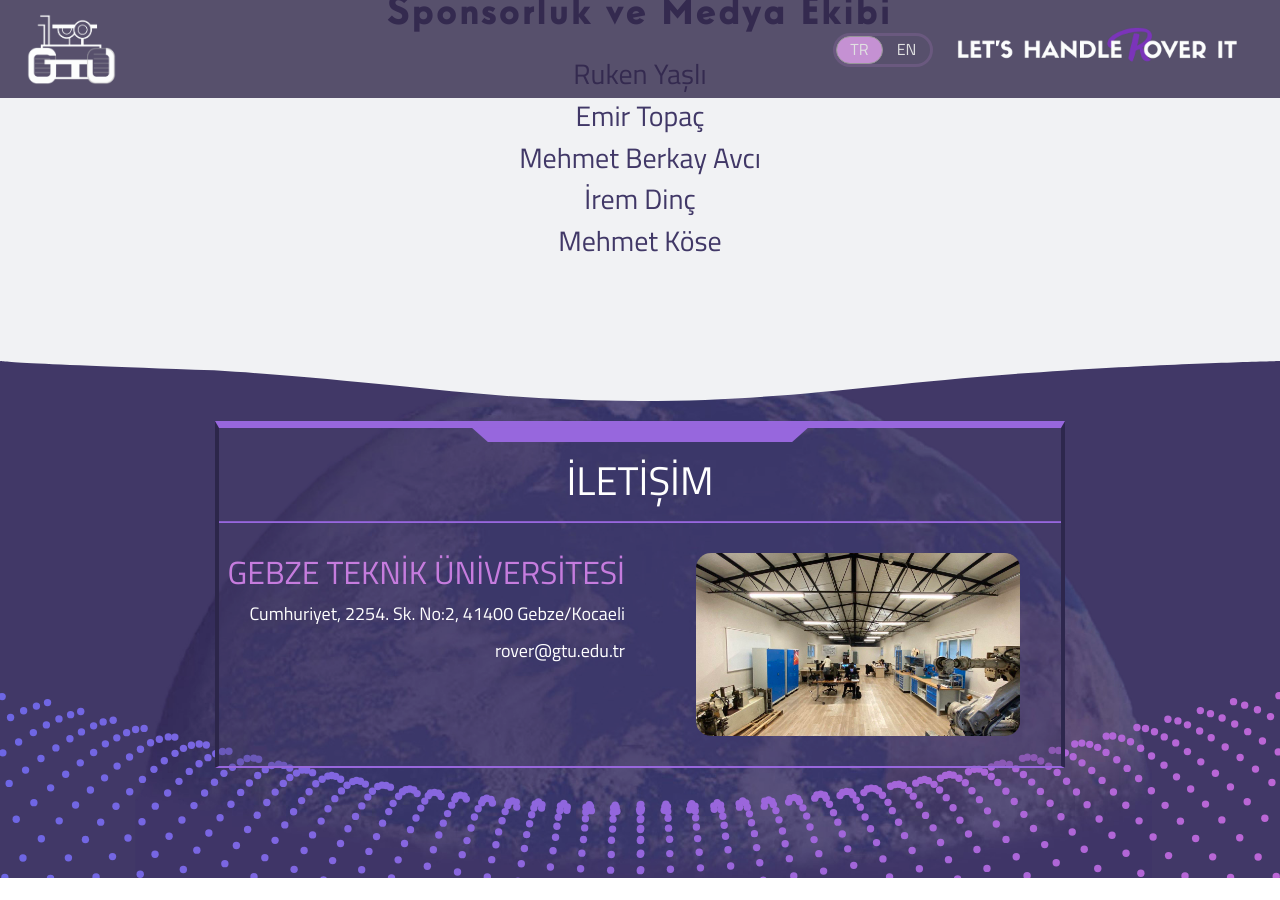
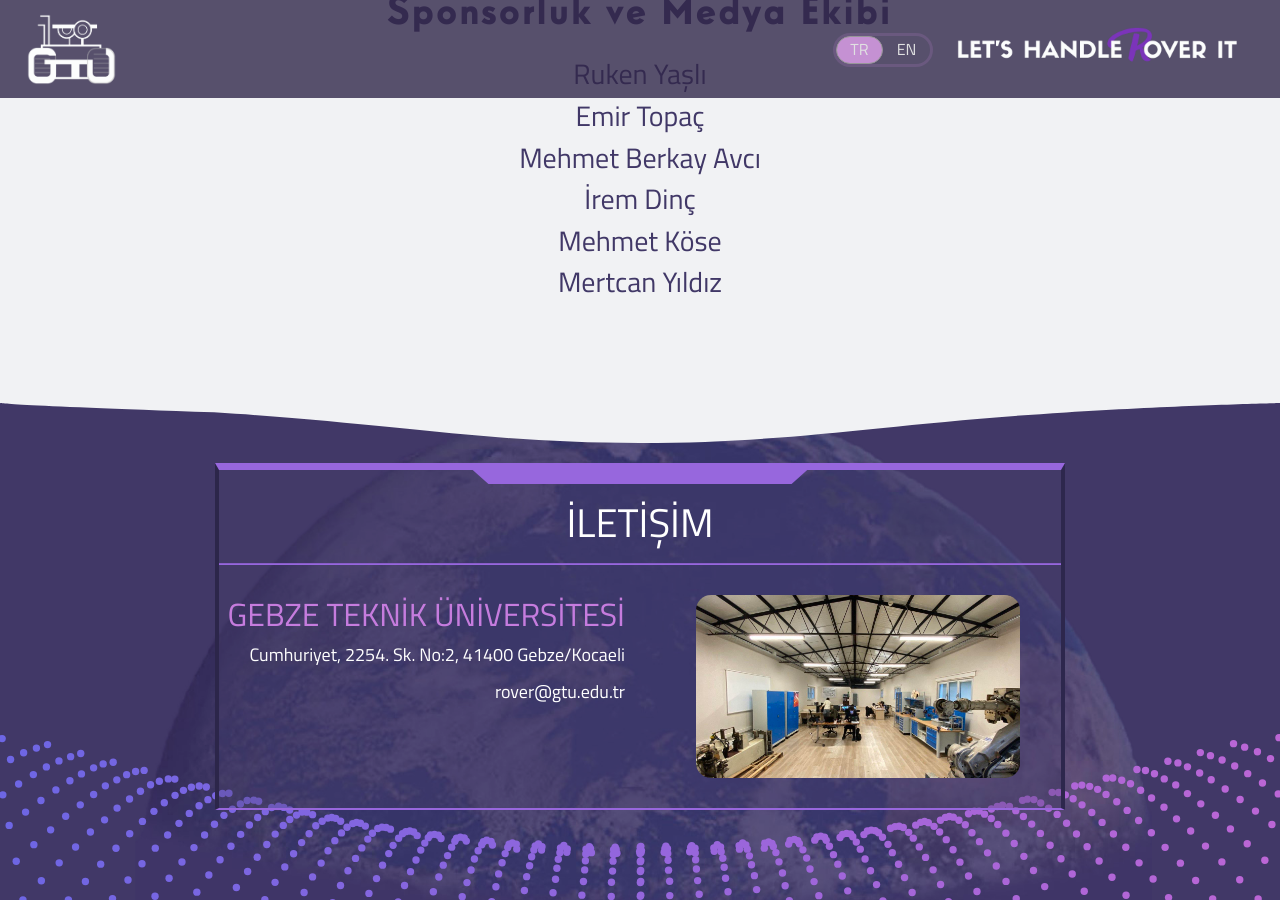
Before and after one commit to harunalbayrak/gtu-rover-website, a Jekyll site: the page built from members/index.md, in a window 1280 px wide and 900 px high, scrolled down 1958 px. Built offline with Jekyll 4.4.1, drawn with Linux system fonts in a browser that asks for light colours; nearby versions of some CDN libraries; before the commit the page ends 2836 px from its top, so only the background shows below that.

Commit message:
Update _config.yml

```diff
--- a/_config.yml
+++ b/_config.yml
@@ -54,6 +54,7 @@
     - Mehmet Berkay Avcı
     - İrem Dinç
     - Mehmet Köse
+    - Mertcan Yıldız
 
 sponsorluk_dosyasi: GTU Rover Sponsorluk Dosyası.pdf
 
```
